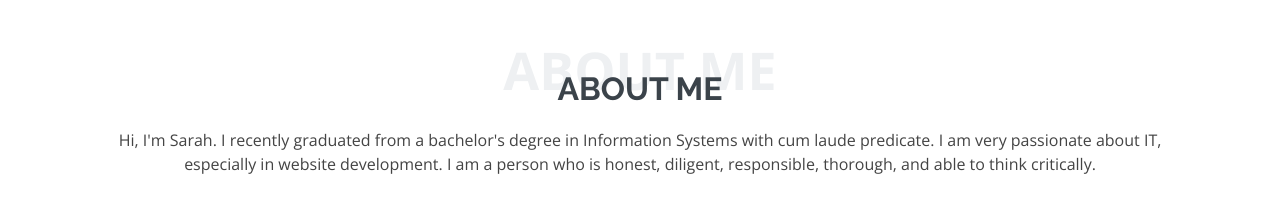
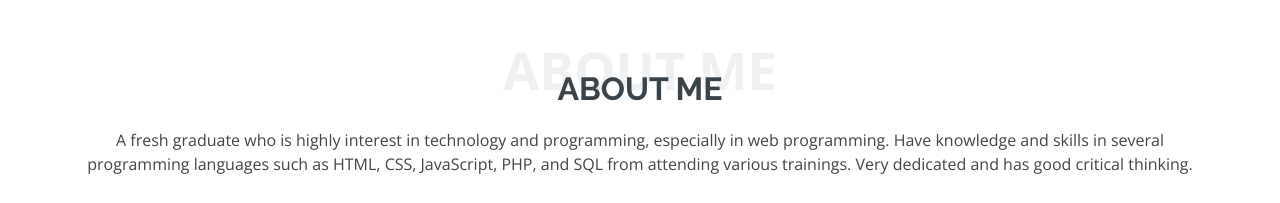
Before and after one commit to sarahmunabari/sarahmunabari.github.io, a plain HTML site: page index.html in a window 1280 px wide. Shown: the part 820-1023 px from the top of the page. Drawn offline with nearby package versions, Linux system fonts and the light colour scheme; grey boxes are pictures that could not be loaded.

Commit message:
mengubah about me

```diff
--- a/index.html
+++ b/index.html
@@ -67,9 +67,7 @@
         <div class="section-title">
           <span>About Me</span>
           <h2>About Me</h2>
-          <p>Hi, I'm Sarah. I recently graduated from a bachelor's degree in Information Systems with
-            cum laude predicate. I am very passionate about IT, especially in website development. I am a person
-            who is honest, diligent, responsible, thorough, and able to think critically.</p>
+          <p>A fresh graduate who is highly interest in technology and programming, especially in web programming. Have knowledge and skills in several programming languages such as HTML, CSS, JavaScript, PHP, and SQL from attending various trainings. Very dedicated and has good critical thinking.</p>
         </div>
 
         <div class="row">
```
